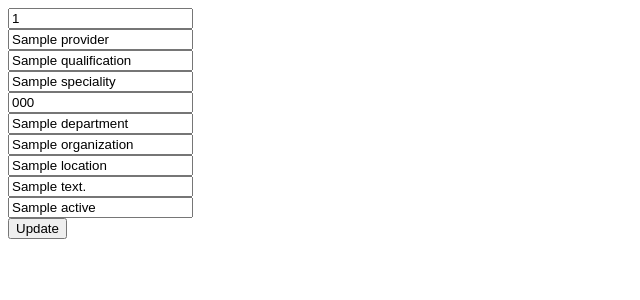
After one commit to arsh-d/web_project, a FastAPI app: template templates/updation_form.html in a window 1280 px wide. The commit adds this page. Shown: the top 300 px of the page, without its empty margins (0-640 px from the left). Run offline with FastAPI, Linux system fonts and the light colour scheme; the template is opened without the code that fills it: most values are stand-ins (such as "Sample title", 1, 10 or a date in 2020).

Commit message:
added update provider details feature

```diff
--- a/main.py
+++ b/main.py
@@ -71,7 +71,7 @@ def create_provider(provider_id:UUID = Form(...),
                     organization:str = Form(...),
                     location:Optional[str] = Form("N/A"),
                     address:str = Form(...),
-                    active:bool = Form):
+                    active:bool = Form(...)):
 
     post_data = {
         "name": name,
@@ -85,7 +85,7 @@ def create_provider(provider_id:UUID = Form(...),
         "active": active
         }
     provider_data = open_for_reading()
-    provider_data[provider_id] = post_data
+    provider_data[str(provider_id)] = post_data
     open_for_writing(data=provider_data)
 
     return {'msg': 'updated'}
@@ -100,14 +100,61 @@ def render_deletion_form(request: Request):
 def delete_provider(provider_id:UUID = Form(...)):
     provider_data = open_for_reading()
     if provider_data:
-        del_data = provider_data.pop(provider_id)
+        del_data = provider_data.pop(str(provider_id))
         open_for_writing(data=provider_data)
         return {"data": del_data}
     return {'data': provider_id}
 
 
 
+@app.get("/update_provider_form")
+def render_selection_menu(request: Request):
+    provider_data = open_for_reading()
+    return templates.TemplateResponse("update_provider_form.html", {"request": request, "provider_data": provider_data})
 
+
+@app.post("/select_update_provider")
+def render_update_form(request: Request, provider_id:UUID = Form(...)):
+
+    provider_data = open_for_reading()
+    print(type(provider_id))
+    data_to_update = provider_data[str(provider_id)]
+
+    return templates.TemplateResponse("updation_form.html", {"request": request, "provider_id": provider_id, "provider_data": data_to_update})
+
+
+
+@app.post("/update_provider")
+def update_provider(provider_id:UUID = Form(...),
+                    name:str = Form(...),
+                    qualification:str = Form(...),
+                    speciality:str = Form(...),
+                    phone:str = Form(...),
+                    department:Optional[str] = Form("N/A"),
+                    organization:str = Form(...),
+                    location:Optional[str] = Form("N/A"),
+                    address:str = Form(...),
+                    active:bool = Form(...)):
+
+    post_data = {
+        "name": name,
+        "qualification": qualification,
+        "speciality": speciality,
+        "phone": phone,
+        "department": department,
+        "organization": organization,
+        "location": location,
+        "address": address,
+        "active": active
+        }
+    provider_data = open_for_reading()
+    provider_data[str(provider_id)] = post_data
+    open_for_writing(data=provider_data)
+    return {"msg": "updated"}
+
+# @app.post("update_provider")
+# def update_provider(provider_id:UUID = Form(...)):
+#     provider_data =
 
 # @app.put("/provider/update/{provider_id}")
 # def put_provider(provider_id: str, provider: update_provider) -> dict:
--- a/static/index.css
+++ b/static/index.css
@@ -21,6 +21,6 @@ a {
   display: flex;
   justify-content: center;
   justify-content: space-between;
-  width: 1000px;
+  width: 1100px;
   margin: 0 auto;
 }
--- a/templates/index.html
+++ b/templates/index.html
@@ -27,6 +27,10 @@
         <div class="select-button">
             <a href="/delete_provider_form">Delete provider</a>
         </div>
+
+        <div class="select-button">
+            <a href="/update_provider_form">Update provider</a>
+        </div>
     </div>
 
 </body>
--- /dev/null
+++ b/templates/updation_form.html
@@ -0,0 +1,24 @@
+<!DOCTYPE html>
+<html lang="en">
+<head>
+    <meta charset="UTF-8">
+    <meta http-equiv="X-UA-Compatible" content="IE=edge">
+    <meta name="viewport" content="width=device-width, initial-scale=1.0">
+    <title>Document</title>
+</head>
+<body>
+    <form action="/update_provider" method="POST">
+        <div><input type="text" name="provider_id" value="{{ provider_id }}" required></div>
+            <div><input type="text" name="name" value="{{ provider_data['name'] }}" required></div>
+            <div><input type="text" name="qualification" value="{{ provider_data['qualification'] }}" required></div>
+            <div><input type="text" name="speciality" value="{{ provider_data['speciality'] }}" required></div>
+            <div><input type="text" name="phone" value="{{ provider_data['phone'] }}" required></div>
+            <div><input type="text" name="department" value="{{ provider_data['department'] }}"></div>
+            <div><input type="text" name="organization" value="{{ provider_data['organization'] }}"></div>
+            <div><input type="text" name="location" value="{{ provider_data['location'] }}"></div>
+            <div><input type="text" name="address" value="{{ provider_data['address'] }}" required></div>
+            <div><input type="text" name="active" value="{{ provider_data['active'] }}" value="True" required></div>
+            <button type="submit">Update</button>
+    </form>
+</body>
+</html>
```
Also changed, not shown: templates/update_provider_form.html (added, +20 -0 lines), 1 other file.
